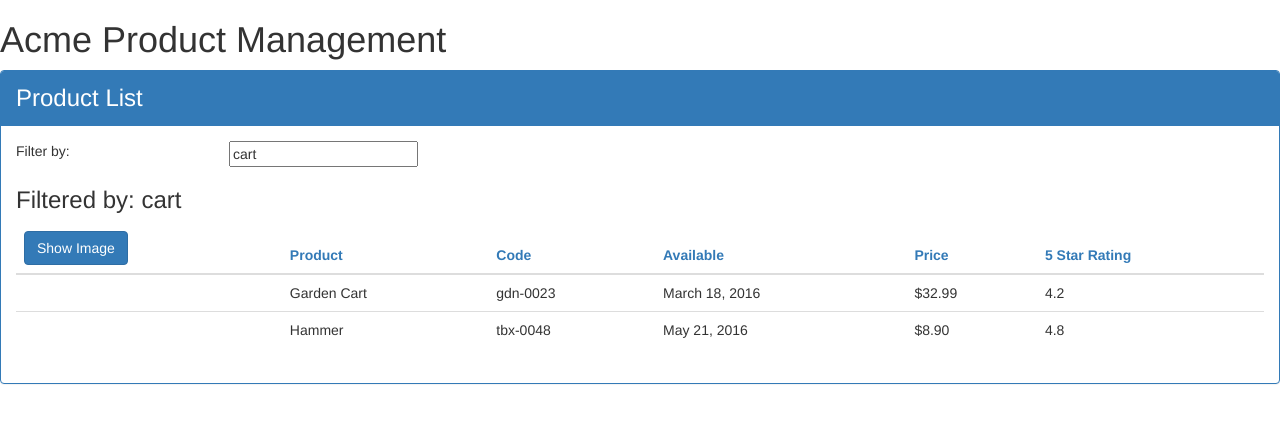
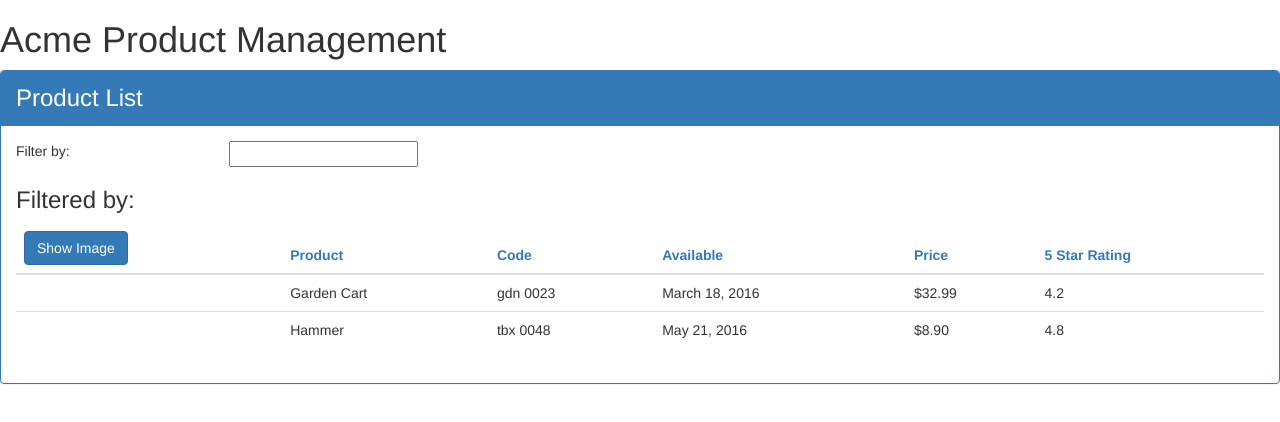
Before and after one commit to Darshan1821/APM, an Angular app: page / in a window 1280 px wide. Shown: the top 422 px of the page. Built offline with nearby package versions, Linux system fonts and the light colour scheme.

Commit message:
Implemented filter functionality and created a custom pipe

```diff
--- a/src/app/app.module.ts
+++ b/src/app/app.module.ts
@@ -4,11 +4,13 @@
 
 import { AppComponent } from './app.component';
 import { ProductListComponent } from './products/product-list.component';
+import { ConvertToSpacesPipe } from './shared/convert-to-spaces.pipe';
 
 @NgModule({
   declarations: [
     AppComponent,
-    ProductListComponent
+    ProductListComponent,
+    ConvertToSpacesPipe
   ],
   imports: [
     BrowserModule,
--- a/src/app/products/product-list.component.html
+++ b/src/app/products/product-list.component.html
@@ -32,7 +32,7 @@
                     </tr>
                 </thead>
                 <tbody>
-                    <tr *ngFor='let product of products'>
+                    <tr *ngFor='let product of filteredProducts'>
                         <td>
                             <img *ngIf='showImage'
                                 [src]='product.imageUrl'
@@ -41,7 +41,7 @@
                                 [style.margin.px]='imageMargin'>
                         </td>
                         <td>{{product.productName}}</td>
-                        <td>{{product.productCode | lowercase}}</td>
+                        <td>{{product.productCode | lowercase | convertToSpaces: '-' }}</td>
                         <td>{{product.releaseDate}}</td>
                         <td>{{product.price | currency:'USD':true:'1.2-2'}}</td>
                         <td>{{product.starRating}}</td>
--- a/src/app/products/product-list.component.ts
+++ b/src/app/products/product-list.component.ts
@@ -12,7 +12,16 @@
     imageWidth: number = 50;
     imageMargin: number = 2;
     showImage: boolean = false;
-    listFilter: string = 'cart';
+    filteredProducts: IProduct[];
+    _listFilter: string;
+    get listFilter(){
+        return this._listFilter;
+    }
+    set listFilter(value: string){
+        this._listFilter = value;
+        this.filteredProducts = this.listFilter ? this.performFilter(this.listFilter) : this.products;
+    }
+
     products: IProduct[] = [
         {
             "productId": 2,
@@ -36,6 +45,17 @@
         }
     ]
 
+    constructor(){
+        this.filteredProducts = this.products;
+        this.listFilter = '';
+    }
+
+    performFilter(filterBy: string): IProduct[] {
+        filterBy = filterBy.toLocaleLowerCase();
+        return this.products.filter((product: IProduct) =>
+                product.productName.toLocaleLowerCase().indexOf(filterBy) !== -1);
+    }
+
     toggleImage(): void{
         this.showImage = !this.showImage;
     }
--- /dev/null
+++ b/src/app/shared/convert-to-spaces.pipe.ts
@@ -0,0 +1,11 @@
+import { Pipe, PipeTransform } from '@angular/core';
+
+@Pipe({
+    name: 'convertToSpaces'
+})
+export class ConvertToSpacesPipe implements PipeTransform{
+
+    transform(value: string, character: string): string {
+        return value.replace(character, ' ');
+    }
+}
```
